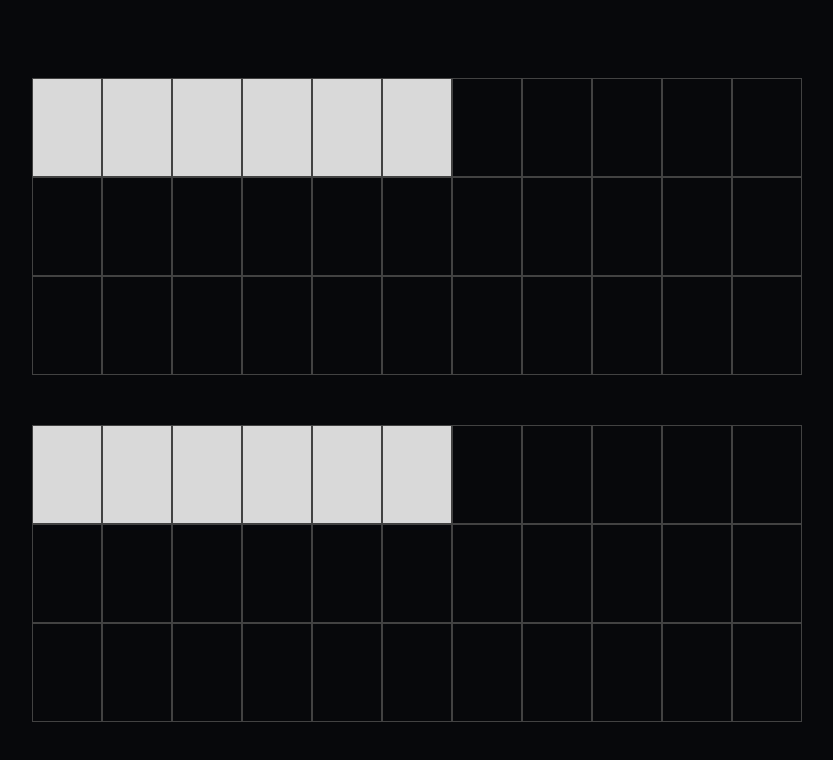
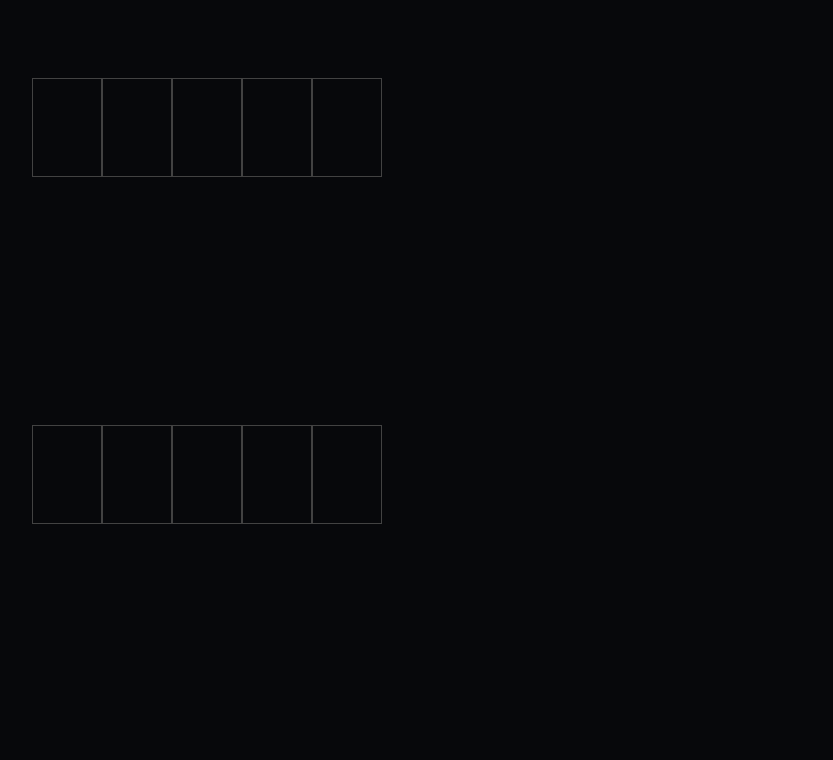
Before and after one commit to stankenA/d4auction, a Next.js app: page / in a window 1280 px wide. Shown: the top 760 px of the page, without its empty margins (213-1046 px from the left). Built offline with nearby package versions, Linux system fonts and the light colour scheme.

Commit message:
refactor: fix namings and type structure

```diff
--- a/package.json
+++ b/package.json
@@ -11,6 +11,7 @@
   },
   "dependencies": {
     "@dnd-kit/core": "^6.1.0",
+    "@dnd-kit/sortable": "^8.0.0",
     "@t3-oss/env-nextjs": "^0.7.1",
     "next": "^14.0.3",
     "react": "18.2.0",
--- a/src/components/Inventory/Inventory.tsx
+++ b/src/components/Inventory/Inventory.tsx
@@ -1,32 +1,13 @@
-import React, { useEffect, type FC, useState } from "react";
-import { items } from "@/items/items";
+import React, { type FC } from "react";
+import InventoryCell from "../InventoryCell/InventoryCell";
 
 const Inventory: FC = () => {
-  const [emptyItems, setEmptyItems] = useState<null[]>([]);
-
-  useEffect(() => {
-    const emptyArr = new Array(32 - items.length).fill(null);
-    setEmptyItems(emptyArr);
-  }, []);
+  const droppableArr = ["A", "B", "C", "D", "E"];
 
   return (
     <ul className="grid w-[790px]  grid-cols-inventoryCols grid-rows-inventoryRows">
-      {items.map((item) => (
-        <li
-          className="h-[99px] w-[70px] border-[1px] border-solid border-borderColor"
-          key={item.id}
-        >
-          <div className="h-full w-full bg-grey"></div>
-        </li>
-      ))}
-      <li className="h-[99px] w-[70px] border-[1px] border-solid border-borderColor">
-        <div className="h-full w-full bg-grey"></div>
-      </li>
-      {emptyItems.map((_, index) => (
-        <li
-          className="h-[99px] w-[70px] border-[1px] border-solid border-borderColor"
-          key={index}
-        ></li>
+      {droppableArr.map((id, i) => (
+        <InventoryCell key={id} id={id}></InventoryCell>
       ))}
     </ul>
   );
--- /dev/null
+++ b/src/components/InventoryCell/InventoryCell.tsx
@@ -0,0 +1,32 @@
+import { useDroppable } from "@dnd-kit/core";
+import React, {
+  type PropsWithChildren,
+  type FC,
+  type CSSProperties,
+} from "react";
+
+type InventoryCellProps = PropsWithChildren & {
+  id: string;
+};
+
+const InventoryCell: FC<InventoryCellProps> = ({ children, id }) => {
+  const { isOver, setNodeRef } = useDroppable({
+    id: id,
+  });
+
+  const style: CSSProperties = {
+    backgroundColor: isOver ? "#87878766" : undefined,
+  };
+
+  return (
+    <li
+      ref={setNodeRef}
+      style={style}
+      className="h-[99px] w-[70px] border-[1px] border-solid border-borderColor"
+    >
+      {children}
+    </li>
+  );
+};
+
+export default InventoryCell;
--- /dev/null
+++ b/src/components/InventoryItem/InventoryItem.tsx
@@ -0,0 +1,29 @@
+import { useDraggable } from "@dnd-kit/core";
+import React, { type FC, type PropsWithChildren } from "react";
+
+type InventoryItemProps = PropsWithChildren & {
+  id: string;
+};
+
+const InventoryItem: FC<InventoryItemProps> = ({ children, id }) => {
+  const { attributes, listeners, setNodeRef, transform } = useDraggable({
+    id: id,
+  });
+  const style = transform
+    ? {
+        transform: `translate3d(${transform.x}px, ${transform.y}px, 0)`,
+      }
+    : undefined;
+
+  return (
+    <div
+      ref={setNodeRef}
+      style={style}
+      {...listeners}
+      {...attributes}
+      className="h-full w-full bg-grey"
+    ></div>
+  );
+};
+
+export default InventoryItem;
--- /dev/null
+++ b/src/components/InventoryItem/types.ts
@@ -0,0 +1,7 @@
+import { type Id } from "@/types/types";
+
+export type InventoryItem = {
+  id: Id;
+  inventoryId: Id;
+  content: string;
+};
--- a/src/components/pageComponents/MainPage.tsx
+++ b/src/components/pageComponents/MainPage.tsx
@@ -1,12 +1,23 @@
-import { type FC } from "react";
+import { useState, type FC } from "react";
 import Inventory from "../Inventory/Inventory";
+import { DndContext } from "@dnd-kit/core";
+import { SortableContext } from "@dnd-kit/sortable";
+import { type InventoryItem } from "../InventoryItem/types";
 
 const MainPage: FC = () => {
+  const inventoriesId = ["A", "B"];
+  const [inventoryItems, setInventoryItems] = useState<InventoryItem[]>([]);
+
   return (
-    <main className="flex min-h-screen w-full flex-col items-center justify-center gap-[50px] bg-black font-sans text-white">
-      <Inventory />
-      <Inventory />
-    </main>
+    <DndContext>
+      <main className="flex min-h-screen w-full flex-col items-center justify-center gap-[50px] bg-black font-sans text-white">
+        <SortableContext items={inventoriesId}>
+          {inventoriesId.map((id) => (
+            <Inventory key={id} />
+          ))}
+        </SortableContext>
+      </main>
+    </DndContext>
   );
 };
 
--- /dev/null
+++ b/src/types/types.ts
@@ -0,0 +1 @@
+export type Id = string | number;
```
Also changed, not shown: 1 other file (tests, documents, lock files or other folders).
